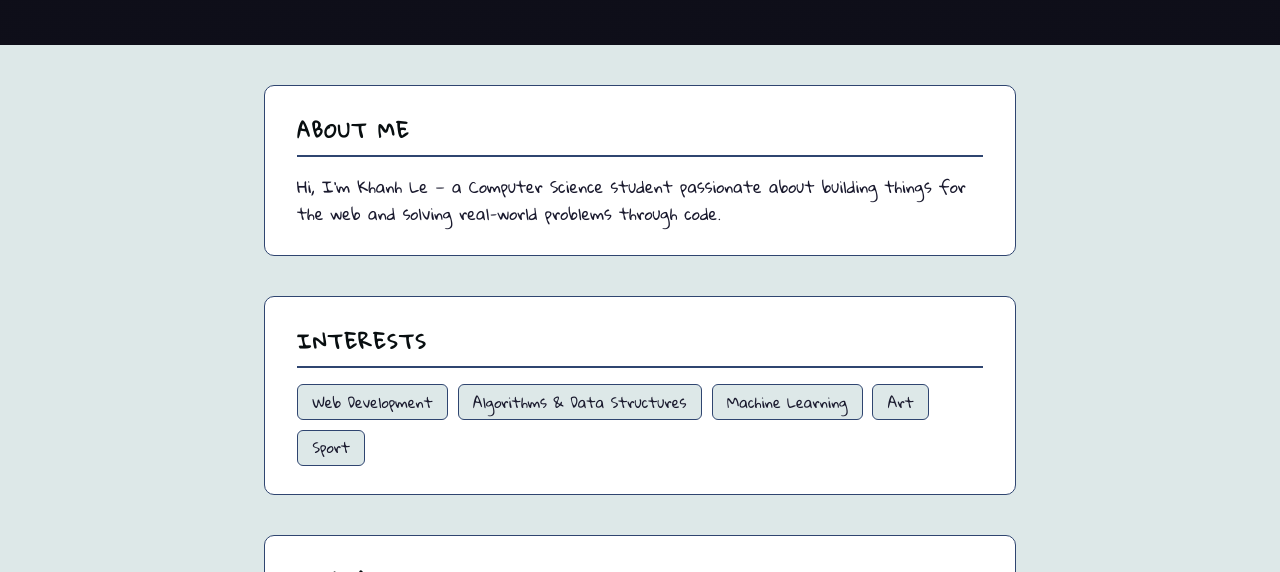
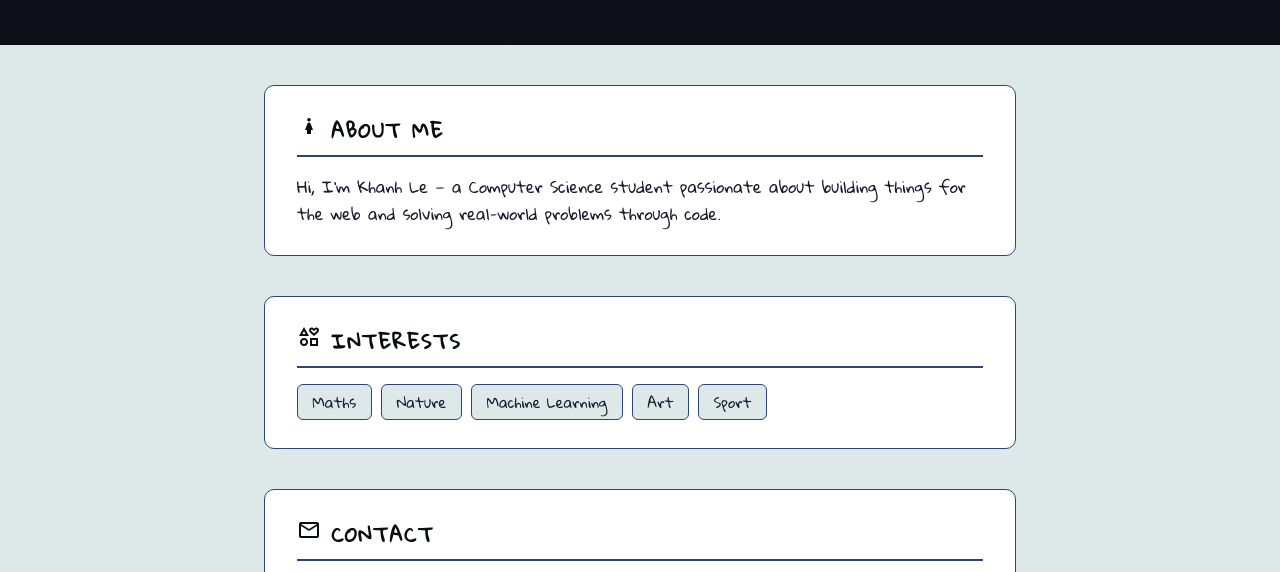
Before and after one commit to monkeybuzinis/week-01-lab, a plain HTML site: page index.html in a window 1280 px wide. Shown: the part 155-727 px from the top of the page. Drawn offline with nearby package versions, Linux system fonts and the light colour scheme; a web font is replaced by a local one.

Commit message:
Add and customize styling in html

```diff
--- a/index.html
+++ b/index.html
@@ -4,7 +4,7 @@
     <meta charset="UTF-8" />
     <meta name="viewport" content="width=device-width, initial-scale=1.0" />
     <title>Khanh Le</title>
-    <link rel="stylesheet" href="styles.css" />
+    <link rel="stylesheet" href="styles.css" href="https://fonts.googleapis.com/css2?family=Material+Symbols+Outlined:opsz,wght,FILL,GRAD@24,400,0,0" />
   </head>
   <body>
 
@@ -16,7 +16,10 @@
     <main>
 
       <section id="about">
-        <h2>About Me</h2>
+        <h2>
+          <span class="material-symbols-outlined">girl</span>
+          About Me
+        </h2>
         <p>
           Hi, I'm Khanh Le — a Computer Science student passionate about
           building things for the web and solving real-world problems through
@@ -24,11 +27,15 @@
         </p>
       </section>
 
+      <link rel="stylesheet" href="https://fonts.googleapis.com/css2?family=Material+Symbols+Outlined:opsz,wght,FILL,GRAD@24,400,0,0" />
       <section id="interests">
-        <h2>Interests</h2>
+        <h2 class="section-title">
+          <span class="material-symbols-outlined">interests</span>
+          Interests
+        </h2>
         <ul>
-          <li>Web Development</li>
-          <li>Algorithms &amp; Data Structures</li>
+          <li>Maths</li>
+          <li>Nature</li>
           <li>Machine Learning</li>
           <li>Art</li>
           <li>Sport</li>
@@ -37,7 +44,9 @@
       </section>
 
       <section id="contact">
-        <h2>Contact</h2>
+        <h2>
+          <span class="material-symbols-outlined">mail</span>
+          Contact</h2>
         <ul>
           <li>
             <a href="mailto:khanh.le@cstu.edu">khanh.le@cstu.edu</a>
```
